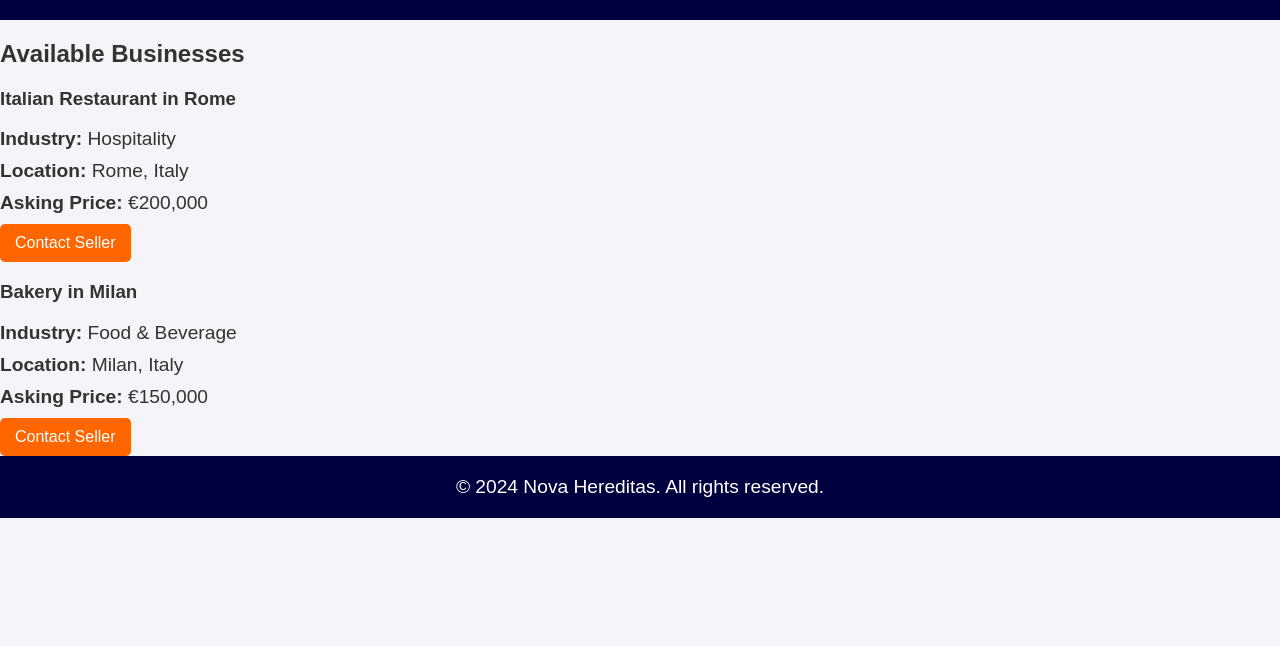
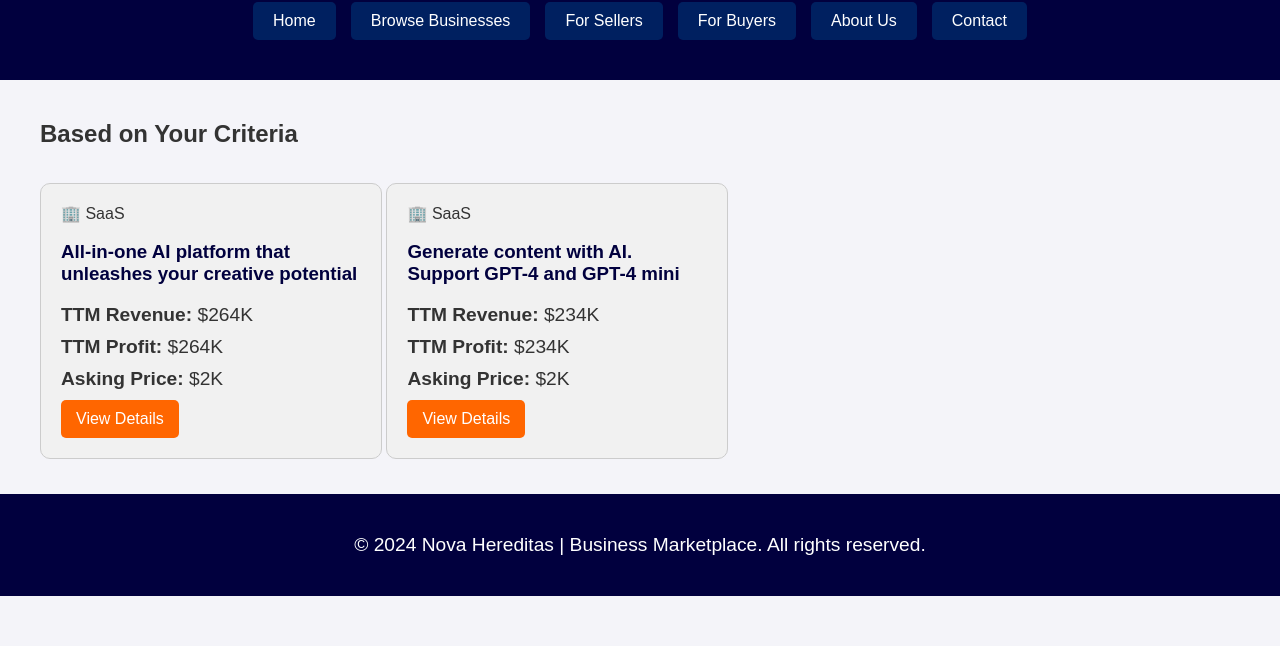
Before and after one commit to Flo0001/Nova-Hereditas, a plain HTML site: page businesses.html in a window 1280 px wide. Shown: the part 154-800 px from the top of the page. Drawn offline with Linux system fonts and the light colour scheme.

Commit message:
Update businesses.html

```diff
--- a/businesses.html
+++ b/businesses.html
@@ -3,46 +3,80 @@
 <head>
   <meta charset="UTF-8">
   <meta name="viewport" content="width=device-width, initial-scale=1.0">
-  <title>Businesses for Sale - Nova Hereditas</title>
+  <title>Business Listings - Nova Hereditas</title>
   <link rel="stylesheet" href="styles.css">
 </head>
 <body>
 
+  <!-- Navigation Bar (Optional) -->
   <header>
+    <div class="container">
       <img src="images/nova-hereditas-logo.png" alt="Nova Hereditas Logo" class="logo">
-    <h1>Businesses for Sale on Nova Hereditas</h1>
-    <nav>
+      <h1>Nova Hereditas | Business Listings</h1>
+      <nav class="navbar">
         <a href="index.html">Home</a>
         <a href="businesses.html">Browse Businesses</a>
-      <a href="contact.html">List Your Business</a>
+        <a href="contact.html">For Sellers</a>
+        <a href="#">For Buyers</a>
+        <a href="#">About Us</a>
+        <a href="contact.html">Contact</a>
       </nav>
+    </div>
   </header>
 
+  <!-- Listings Section -->
   <section class="business-listings">
-    <h2>Available Businesses</h2>
+    <div class="container">
+      <h2>Based on Your Criteria</h2>
 
-    <div class="business-card">
-      <h3>Italian Restaurant in Rome</h3>
-      <p><strong>Industry:</strong> Hospitality</p>
-      <p><strong>Location:</strong> Rome, Italy</p>
-      <p><strong>Asking Price:</strong> €200,000</p>
-      <a href="contact.html" class="btn">Contact Seller</a>
+      <div class="listings-grid">
+
+        <!-- Listing 1 -->
+        <div class="listing-card">
+          <div class="listing-header">
+            <span class="listing-icon">🏢</span> <!-- Replace with an appropriate icon -->
+            <span class="listing-category">SaaS</span>
+          </div>
+          <h3>All-in-one AI platform that unleashes your creative potential</h3>
+          <div class="listing-details">
+            <p><strong>TTM Revenue:</strong> $264K</p>
+            <p><strong>TTM Profit:</strong> $264K</p>
+            <p><strong>Asking Price:</strong> $2K</p>
+          </div>
+          <div class="listing-actions">
+            <a href="#" class="btn">View Details</a>
+          </div>
         </div>
 
-    <div class="business-card">
-      <h3>Bakery in Milan</h3>
-      <p><strong>Industry:</strong> Food & Beverage</p>
-      <p><strong>Location:</strong> Milan, Italy</p>
-      <p><strong>Asking Price:</strong> €150,000</p>
-      <a href="contact.html" class="btn">Contact Seller</a>
+        <!-- Listing 2 -->
+        <div class="listing-card">
+          <div class="listing-header">
+            <span class="listing-icon">🏢</span>
+            <span class="listing-category">SaaS</span>
+          </div>
+          <h3>Generate content with AI. Support GPT-4 and GPT-4 mini</h3>
+          <div class="listing-details">
+            <p><strong>TTM Revenue:</strong> $234K</p>
+            <p><strong>TTM Profit:</strong> $234K</p>
+            <p><strong>Asking Price:</strong> $2K</p>
+          </div>
+          <div class="listing-actions">
+            <a href="#" class="btn">View Details</a>
+          </div>
         </div>
 
-    <!-- Add more business listings here -->
+        <!-- Add more listings similarly... -->
 
+      </div>
+
+    </div>
   </section>
 
+  <!-- Footer -->
   <footer>
-    <p>&copy; 2024 Nova Hereditas. All rights reserved.</p>
+    <div class="container">
+      <p>© 2024 Nova Hereditas | Business Marketplace. All rights reserved.</p>
+    </div>
   </footer>
 
 </body>
```
Lines whose indentation alone changed are shown as unchanged.
